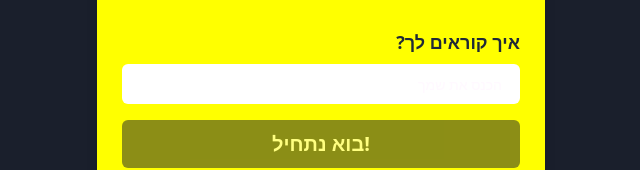
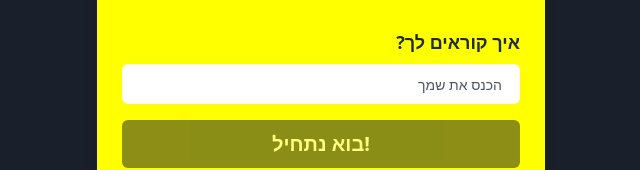
Before and after one commit to dmishali/multiply-magic-playground, a React (Vite) app: page / in a window 1280 px wide. Shown: the part 350-520 px from the top of the page, without its empty margins (319-959 px from the left). Built offline with nearby package versions, Linux system fonts and the light colour scheme.

Commit message:
Change input label color
Updated the color of the input label "הכנס את שמך" on the welcome screen to improve visibility.
[skip gpt_engineer]

```diff
--- a/src/components/WelcomeScreen.tsx
+++ b/src/components/WelcomeScreen.tsx
@@ -42,7 +42,7 @@ const WelcomeScreen = ({ onStart }: WelcomeScreenProps) => {
                 type="text"
                 value={playerName}
                 onChange={(e) => setPlayerName(e.target.value)}
-                className="w-full p-4 text-xl text-right bg-white border-2 border-primary/20 focus:border-primary focus:ring-2 focus:ring-primary/50"
+                className="w-full p-4 text-xl text-right bg-white border-2 border-primary/20 focus:border-primary focus:ring-2 focus:ring-primary/50 placeholder:text-gray-600"
                 placeholder="הכנס את שמך"
                 required
               />
```
